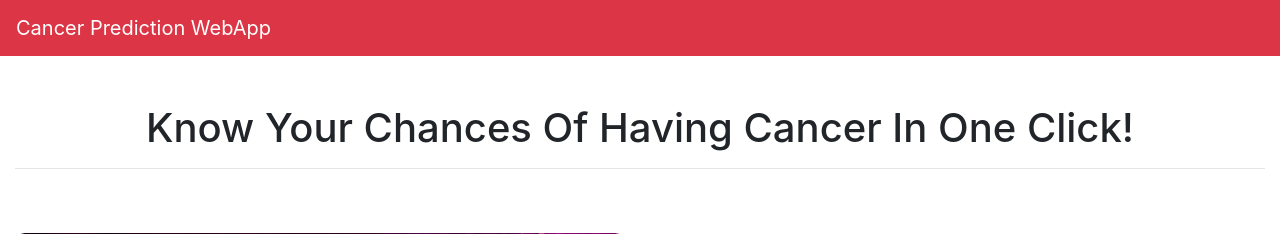
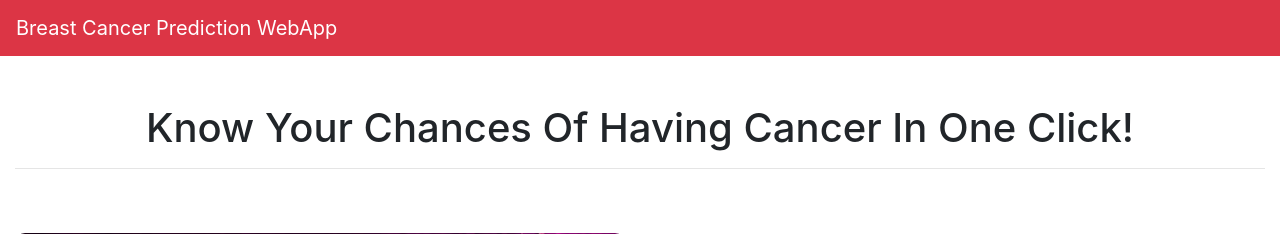
Before and after one commit to MercuryHG007/cancer-prediction-webapp, a Flask app: page / in a window 1280 px wide. Shown: the top 234 px of the page. Run offline with Flask 2, Linux system fonts and the light colour scheme; some libraries are stand-ins or nearby versions.

Commit message:
Update index.html

```diff
--- a/templates/index.html
+++ b/templates/index.html
@@ -38,13 +38,13 @@
     }
 
   </style>
-  <title>Cancer Prediction</title>
+  <title>Breast Cancer Prediction</title>
 </head>
 
 <body class="result">
   <header>
     <nav class="navbar navbar-expand-md navbar-dark bg-danger">
-      <a class="navbar-brand text-center" href="/">Cancer Prediction WebApp</a>
+      <a class="navbar-brand text-center" href="/">Breast Cancer Prediction WebApp</a>
     </nav>
     <!--Mask-->
     <div id="intro" class="container-fluid view ">
```
